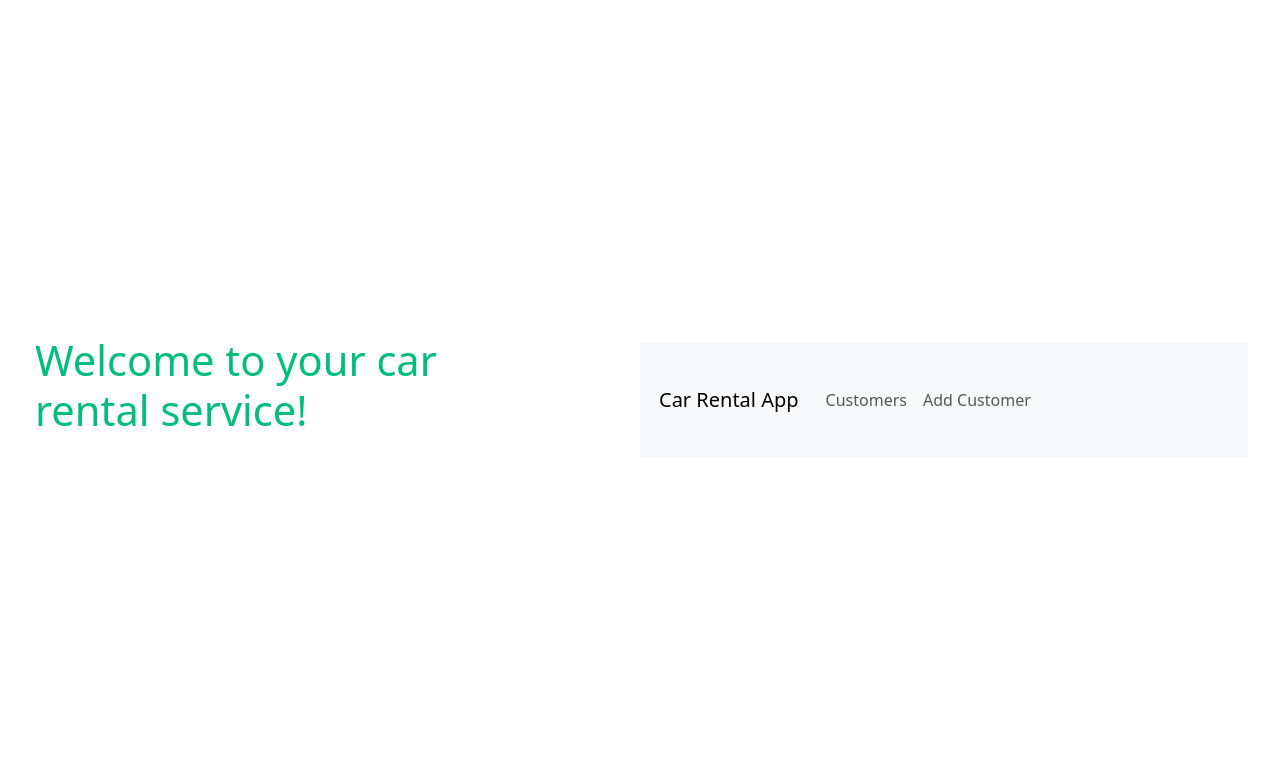
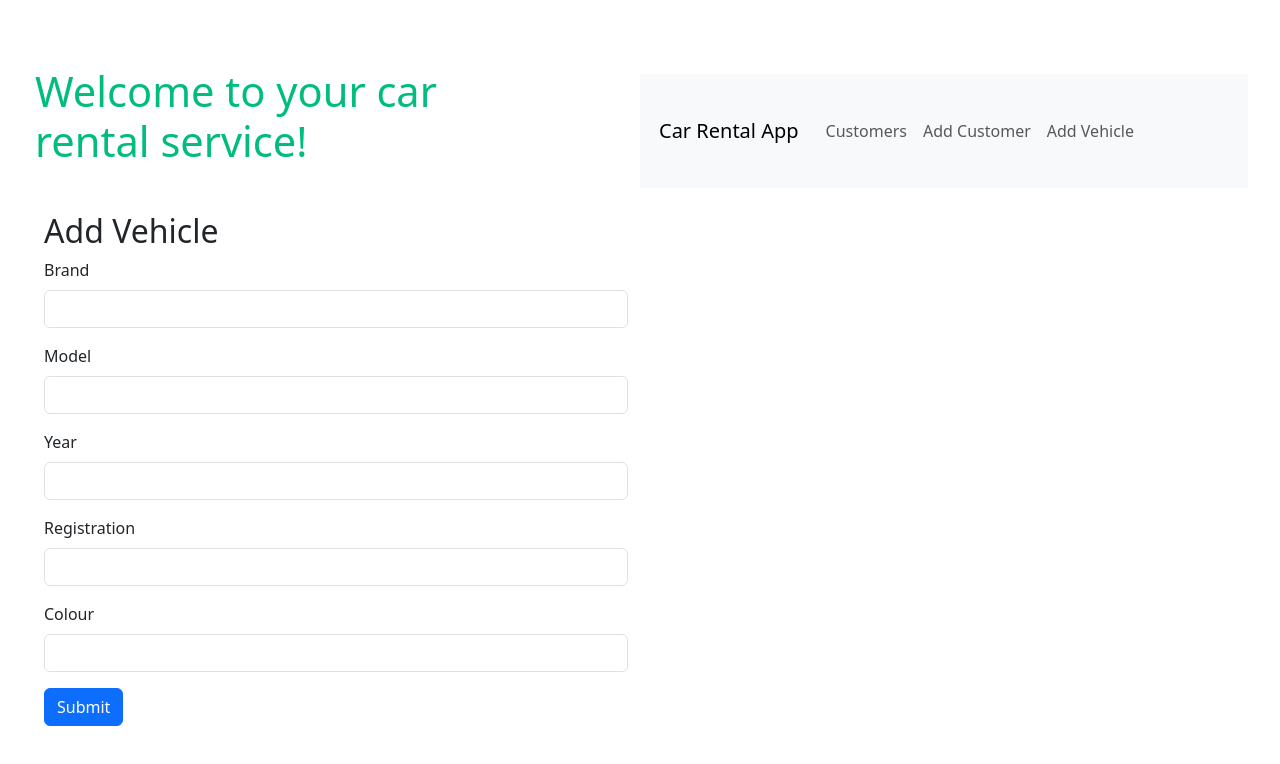
Before and after one commit to phoenix021/car_rental_frontend_vue, a Vue app: page /vehicles/new in a window 1280 px wide. Shown: the top 764 px of the page. Built offline with nearby package versions, Linux system fonts and the light colour scheme.

Commit message:
[VUE] Added Vehicle creation form

```diff
--- a/src/App.vue
+++ b/src/App.vue
@@ -13,13 +13,14 @@ import TheWelcome from './components/TheWelcome.vue'
     </div>
   </header>
 
-    <nav class="navbar navbar-expand-lg navbar-light bg-light px-3">
+  <nav class="navbar navbar-expand-lg navbar-light bg-light px-3">
     <router-link to="/" class="navbar-brand">Car Rental App</router-link>
     <div class="navbar-nav">
       <router-link class="nav-link" to="/customers">Customers</router-link>
       <router-link class="nav-link" to="/customers/new">Add Customer</router-link>
+      <router-link class="nav-link" to="/vehicles/new">Add Vehicle</router-link>  <!-- Added this -->
     </div>
-  </nav>
+</nav>
 
 
   <main>
--- /dev/null
+++ b/src/api/vehicleService.js
@@ -0,0 +1,12 @@
+import axios from 'axios';
+
+const API_BASE = '/api/vehicle';
+
+export function addVehicle(vehicle) {
+  return axios.post(`${API_BASE}/add`, vehicle);
+}
+
+// Optionally, you could later add:
+export function getAllVehicles() {
+  return axios.get(`${API_BASE}/getAll`);
+}
--- /dev/null
+++ b/src/components/VehicleForm.vue
@@ -0,0 +1,73 @@
+<!-- src/components/VehicleForm.vue -->
+<template>
+  <div class="container mt-4">
+    <h2>Add Vehicle</h2>
+    <form @submit.prevent="handleSubmit" class="needs-validation">
+      <div class="mb-3">
+        <label for="brand" class="form-label">Brand</label>
+        <input v-model="form.brand" type="text" class="form-control" required />
+      </div>
+
+      <div class="mb-3">
+        <label for="model" class="form-label">Model</label>
+        <input v-model="form.model" type="text" class="form-control" required />
+      </div>
+
+      <div class="mb-3">
+        <label for="year" class="form-label">Year</label>
+        <input v-model="form.year" type="number" class="form-control" required min="1900" max="2099" />
+      </div>
+
+      <div class="mb-3">
+        <label for="registration" class="form-label">Registration</label>
+        <input v-model="form.registration" type="text" class="form-control" required />
+      </div>
+
+      <div class="mb-3">
+        <label for="colour" class="form-label">Colour</label>
+        <input v-model="form.colour" type="text" class="form-control" required />
+      </div>
+
+      <button type="submit" class="btn btn-primary">Submit</button>
+    </form>
+
+    <div v-if="error" class="alert alert-danger mt-3">
+      {{ error }}
+    </div>
+
+    <div v-if="success" class="alert alert-success mt-3">
+      Vehicle added successfully!
+    </div>
+  </div>
+</template>
+
+<script setup>
+import { ref } from 'vue';
+import { addVehicle } from '../api/vehicleService'; // adjust path as needed
+import { useRouter } from 'vue-router';
+
+const form = ref({
+  brand: '',
+  model: '',
+  year: '',
+  registration: '',
+  colour: ''
+});
+
+const error = ref('');
+const success = ref(false);
+const router = useRouter();
+
+const handleSubmit = async () => {
+  try {
+    await addVehicle(form.value);
+    success.value = true;
+    error.value = '';
+    // Optionally redirect to vehicle list:
+    // router.push('/vehicles');
+  } catch (err) {
+    error.value = err.response?.data?.message || 'Failed to add vehicle.';
+    success.value = false;
+  }
+};
+</script>
--- a/src/router/index.js
+++ b/src/router/index.js
@@ -1,11 +1,12 @@
 import { createRouter, createWebHistory } from 'vue-router';
 import CustomersView from '../views/CustomersView.vue';
 import CustomerForm from '../components/CustomerForm.vue';
-
+import VehicleForm from '../components/VehicleForm.vue';
 const routes = [
   { path: '/', redirect: '/customers' },
   { path: '/customers', component: CustomersView },
-  { path: '/customers/new', component: CustomerForm }
+  { path: '/customers/new', component: CustomerForm },
+  { path: '/vehicles/new', component: VehicleForm }
 ];
 
 const router = createRouter({
```
